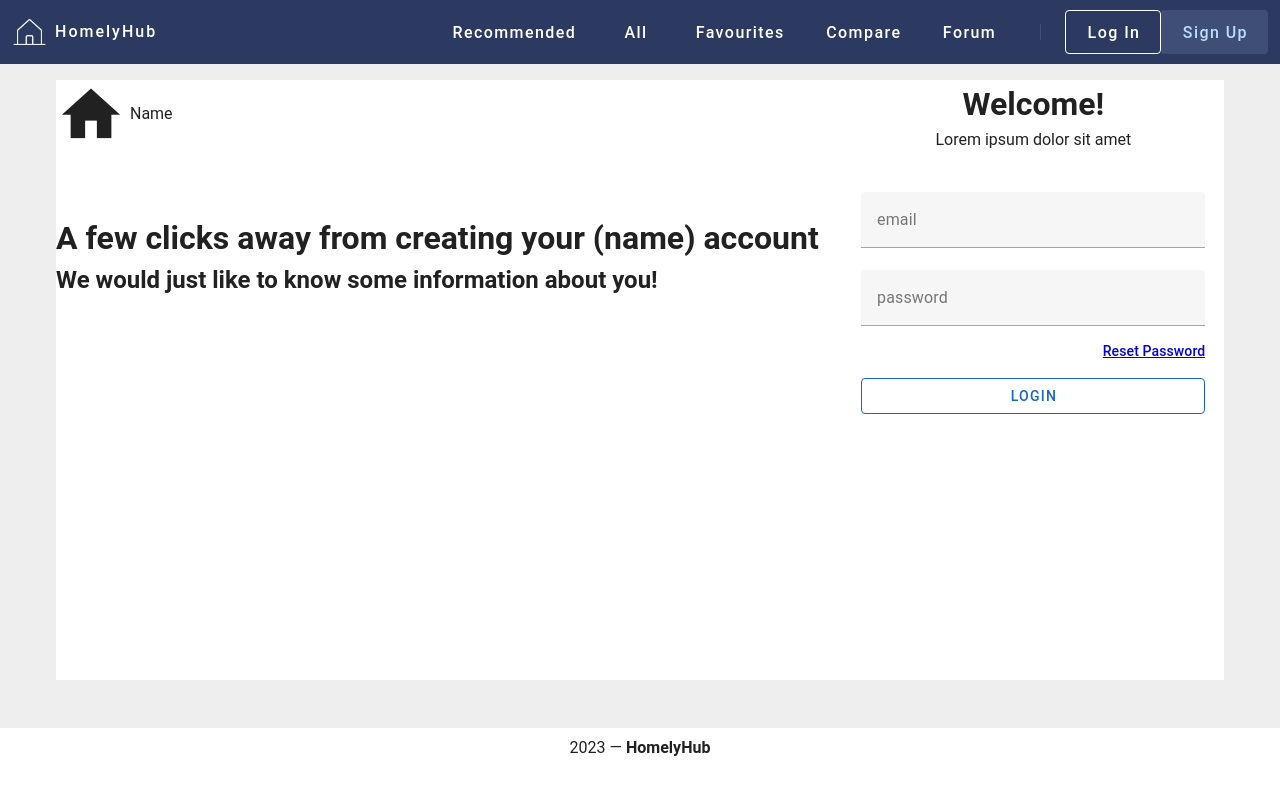
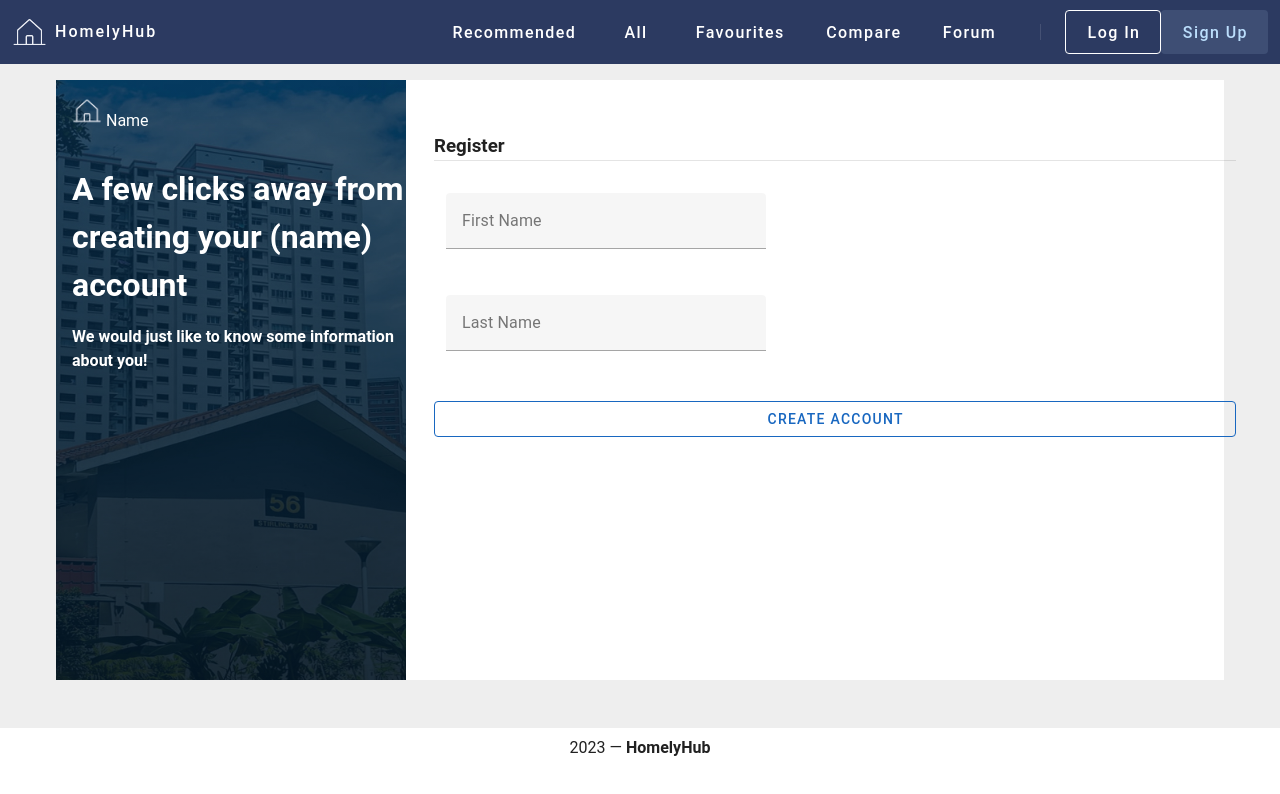
Before and after one commit to Lebarnon/sc2006-project, a Vue app: page /signup in a window 1280 px wide. Shown: the top 794 px of the page. Built offline with nearby package versions, Linux system fonts and the light colour scheme; no server answers.

Commit message:
added signup

```diff
--- a/src/views/Login.vue
+++ b/src/views/Login.vue
@@ -7,7 +7,7 @@
         </v-col>
         <v-col align-self="center">
           <div class="text-center">
-          <v-icon size="70" icon="mdi:mdi-home"></v-icon>
+            <img width="60" height="60" :src="HomelyHubIconBlue" />
           </div>
           <h1 class="text-center">
             Welcome!
@@ -17,7 +17,7 @@
           </p>
           <v-form class="mt-10" @submit.prevent :disabled=userStore.isLoading>
             <v-responsive class="mx-auto" max-width="344">
-            <v-text-field max-width="500" v-model="email" label="email"></v-text-field>
+              <v-text-field v-model="email" label="email"></v-text-field>
               <v-text-field v-model="password" label="password"></v-text-field>
               <p class="text-right text-subtitle-2 mt-n2">
                 <a href="/resetPassword">Reset Password</a>
@@ -37,6 +37,7 @@
 <script setup>
 import { ref } from 'vue';
 import { useUserStore } from '@/stores/user.js'
+import HomelyHubIconBlue from '@/assets/homelyHubIconBlue.png'
 
 const email = ref("")
 const password = ref("")
--- a/src/views/ResetPassword.vue
+++ b/src/views/ResetPassword.vue
@@ -7,7 +7,7 @@
                 </v-col>
                 <v-col align-self="center">
                     <div class="text-center">
-                        <v-icon size="70" icon="mdi:mdi-home"></v-icon>
+                        <img width="60" height="60" :src="HomelyHubIconBlue" />
                     </div>
                     <h1 class="text-center">
                         Reset Password
@@ -17,7 +17,7 @@
                     </p>
                     <v-form class="mt-10" @submit.prevent :disabled=userStore.isLoading>
                         <v-responsive class="mx-auto" max-width="344">
-                            <v-text-field max-width="500" v-model="email" label="email"></v-text-field>
+                            <v-text-field v-model="email" label="email"></v-text-field>
                             <v-btn color="primary" variant="outlined" type="submit" block class="mt-4"
                                 :loading="userStore.isLoading" :disabled="userStore.isLoading" @click="handleLogin()">
                                 <!-- // TODO: Change button above to send the email instead-->
@@ -37,6 +37,7 @@
 <script setup>
 import { ref } from 'vue';
 import { useUserStore } from '@/stores/user.js'
+import HomelyHubIconBlue from '@/assets/homelyHubIconBlue.png'
 
 const email = ref("")
 const password = ref("")
--- a/src/views/Signup.vue
+++ b/src/views/Signup.vue
@@ -3,34 +3,54 @@
     <v-sheet class="mx-auto" width="1200" height="600">
       <v-row>
         <v-col cols="auto">
-        <v-icon size="70" icon="mdi:mdi-home"></v-icon> Name
-        <h1 class="mt-16">
+          <v-img :src="LandingCoverImg" width="350" height="600" cover
+            gradient="to bottom, rgba(0,0,0,.1), rgba(0,0,0,.5)" class="coverImg d-flex text-left align-start text-white">
+            <div class="ml-4">
+              <img width="30" height="30" class="mt-4" :src="HomelyHubIcon" /> Name
+              <h1 class="mt-8">
                 A few clicks away from creating your (name) account
               </h1>
-        <h2>
+              <h4 class="mt-4">
                 We would just like to know some information about you!
-        </h2>
+              </h4>
+            </div>
+          </v-img>
         </v-col>
-      <v-col align-self="center">
-        <h1 class="text-center">
-          Welcome!
-        </h1>
-        <p class="text-center">
-          Lorem ipsum dolor sit amet
-        </p>
-        <v-form class="mt-10" @submit.prevent :disabled=userStore.isLoading>
-          <v-responsive class="mx-auto" max-width="344">
-            <v-text-field max-width="500" v-model="email" label="email"></v-text-field>
-            <v-text-field v-model="password" label="password"></v-text-field>
-            <p class="text-right text-subtitle-2 mt-n2">
-                <a href="/resetPassword">Reset Password</a>
-            </p>
+
+
+        <v-col class="ml-4">
+          <v-row>
+            <h3 class="mt-16">
+              Register
+            </h3>
+            <v-divider theme="dark" length="700"></v-divider>
+          </v-row>
+          <v-row>
+
+
+            <v-form class="mt-5" @submit.prevent :disabled=userStore.isLoading>
+              <v-responsive class="mx-auto" width="344">
+
+                <v-col cols="auto">
+
+                  <v-text-field v-model="userInfo.firstName" label="First Name"></v-text-field>
+                </v-col>
+                <v-col cols="auto">
+                  <v-text-field v-model="userInfo.lastName" label="Last Name"></v-text-field>
+                </v-col>
+
+
+              </v-responsive>
+            </v-form>
+
+          </v-row>
+          <v-row>
             <v-btn color="primary" variant="outlined" type="submit" block class="mt-4" :loading="userStore.isLoading"
               :disabled="userStore.isLoading" @click="handleLogin()">
-              Login
+              Create Account
             </v-btn>
-          </v-responsive>
-        </v-form>
+          </v-row>
+
         </v-col>
       </v-row>
     </v-sheet>
@@ -40,10 +60,17 @@
 <script setup>
 import { ref } from 'vue';
 import { useUserStore } from '../stores/user';
+import LandingCoverImg from "../assets/landing-cover.jpg"
+import HomelyHubIcon from '@/assets/homelyHubIcon.png'
 
 const userStore = useUserStore()
 const userInfo = ref({
+  firstName: null,
+  lastName: null,
   email: null,
+  address: null,
+  phoneNo: null,
+  age: null,
   password: null
   //TODO: add other fields
 })
```
Also changed, not shown: src/assets/homelyHubIconBlue.png (added). Lines whose indentation alone changed are shown as unchanged.
